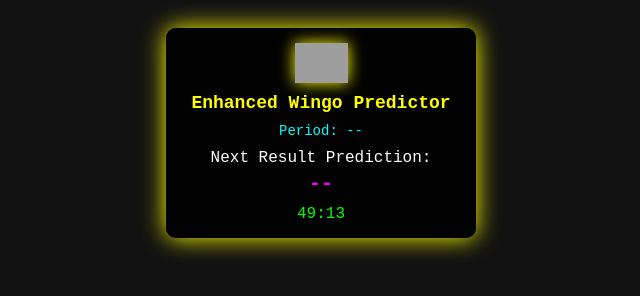
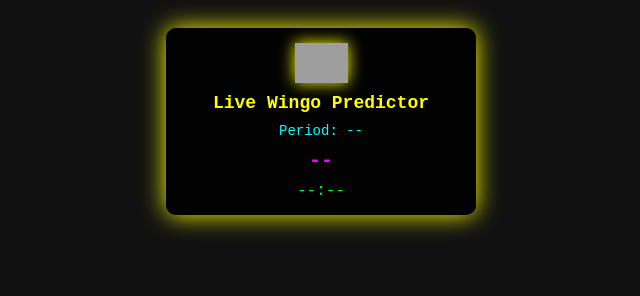
Before and after one commit to Dhruvsaini67/wingo-predictor, a plain HTML site: page index.html in a window 1280 px wide. Shown: the whole page, without its empty margins (319-959 px from the left). Drawn offline with Linux system fonts and the light colour scheme; no server answers; grey boxes are pictures that could not be loaded.

Commit message:
Update webpage

```diff
--- a/index.html
+++ b/index.html
@@ -3,7 +3,7 @@
 <head>
 <meta charset="UTF-8">
 <meta name="viewport" content="width=device-width, initial-scale=1.0">
-<title>Enhanced Live Wingo Predictor</title>
+<title>Live Wingo Predictor</title>
 <style>
 body {
   font-family: monospace;
@@ -22,40 +22,13 @@
   width: 270px;
   box-shadow: 0 0 25px #ff0;
 }
-  #overlay h3 {
-    margin: 0 0 10px 0;
-    color: #ff0;
-    font-size: 18px;
-  }
-  #overlay .period {
-    margin-bottom: 10px;
-    font-size: 14px;
-    color: #0ff;
-  }
-  #overlay .prediction {
-    font-size: 16px;
-    margin-bottom: 5px;
-  }
-  #overlay .bigsmall {
-    font-size: 20px;
-    color: #f0f;
-    font-weight: bold;
-    margin-bottom: 5px;
-  }
-  #overlay .pattern {
-    font-size: 12px;
-    color: #ff0;
-    margin-bottom: 5px;
-  }
-  #overlay .timer {
-    margin-top: 10px;
-    font-size: 16px;
-    color: #0f0;
-  }
+#overlay h3 { margin: 0 0 10px 0; color: #ff0; font-size: 18px; }
+#overlay .period { margin-bottom: 10px; font-size: 14px; color: #0ff; }
+#overlay .bigsmall { font-size: 20px; color: #f0f; font-weight: bold; margin-bottom: 5px; }
+#overlay .pattern { font-size: 12px; color: #ff0; margin-bottom: 5px; }
+#overlay .timer { margin-top: 10px; font-size: 16px; color: #0f0; }
 #logo {
-    width: 100px;
-    height: 40px;
-    margin: 0 auto 10px auto;
+  width: 100px; height: 40px; margin: 0 auto 10px auto;
   background: url('https://ossimg.in999-in.com/in999/other/h5setting_20240614134813hi2h.png') no-repeat center/contain;
   filter: drop-shadow(0 0 8px #ff0);
 }
@@ -64,83 +37,70 @@
 <body>
 <div id="overlay">
   <div id="logo"></div>
-  <h3>Enhanced Wingo Predictor</h3>
+  <h3>Live Wingo Predictor</h3>
   <div class="period" id="period">Period: --</div>
-  <div class="prediction" id="prediction">Predicting...</div>
   <div class="bigsmall" id="bigsmall">--</div>
   <div class="pattern" id="pattern">Analyzing patterns...</div>
   <div class="timer" id="timer">--:--</div>
 </div>
 
 <script>
-const API_URL = 'https://in999.games/WinGo/WinGo_1M.json?ts=';
-
-// Fetch last 20 results
-async function fetchResults() {
-    try {
-        const res = await fetch(API_URL + Date.now());
-        const data = await res.json();
-        return data.slice(-20);
-    } catch (e) {
-        console.error('Failed to fetch:', e);
-        return [];
+// Get last 20 results from page
+function getLastResults() {
+  const rows = document.querySelectorAll('.record-body .van-row');
+  const results = [];
+  rows.forEach(row => {
+    const numEl = row.querySelector('.record-body-num');
+    const bsEl = row.querySelector('span');
+    if (numEl && bsEl) {
+      results.push({ num: parseInt(numEl.textContent), bs: bsEl.textContent.trim() });
     }
+  });
+  return results.slice(-20);
 }
 
-// Predict next Big/Small using streak & pattern detection
+// Predict Big/Small based on streak
 function predictNext(results) {
-    if (!results.length) return { bigSmall: '--', period: '--', patternDesc: '' };
-
-    let streakCount = 1;
+  if (!results.length) return { bigSmall: '--', patternDesc: '' };
   let lastBS = results[results.length-1].bs;
-    let patternDesc = '';
-
-    // Detect streak
+  let streak = 1;
   for (let i = results.length-2; i >= 0; i--) {
-        if (results[i].bs === lastBS) streakCount++;
+    if (results[i].bs === lastBS) streak++;
     else break;
   }
-
-    patternDesc = `Last ${streakCount} result(s) ${lastBS}`;
-    let predictedBS;
-
-    // Predict opposite if streak > 3, else continue streak
-    if (streakCount >= 3) {
-        predictedBS = lastBS === 'Big' ? 'Small' : 'Big';
-        patternDesc += ` → Streak break likely`;
-    } else {
-        predictedBS = lastBS;
-        patternDesc += ` → Streak may continue`;
+  let predicted = streak >= 3 ? (lastBS === 'Big' ? 'Small' : 'Big') : lastBS;
+  let patternDesc = `Last ${streak} result(s) ${lastBS}` + (streak >=3 ? ' → Streak break likely' : ' → Streak may continue');
+  return { bigSmall: predicted, patternDesc };
 }
 
-    const latestPeriod = results[results.length-1].period;
-    return { bigSmall: predictedBS, period: latestPeriod, patternDesc };
+// Update period
+function updatePeriod() {
+  const periodEl = document.querySelector('.TimeLeft__C-id');
+  return periodEl ? periodEl.textContent.trim() : '--';
 }
 
-// Timer
+// Update timer
 function updateTimer() {
-    const now = new Date();
-    const minutes = String(now.getMinutes()).padStart(2,'0');
-    const seconds = String(now.getSeconds()).padStart(2,'0');
-    document.getElementById('timer').textContent = `${minutes}:${seconds}`;
+  const timerEls = document.querySelectorAll('.TimeLeft__C-time div');
+  if (!timerEls.length) return '--:--';
+  const minutes = timerEls[0]?.textContent + timerEls[1]?.textContent;
+  const seconds = timerEls[3]?.textContent + timerEls[4]?.textContent;
+  return `${minutes}:${seconds}`;
 }
 
 // Update overlay
-async function updateOverlay() {
-    const results = await fetchResults();
+function updateOverlay() {
+  const results = getLastResults();
   const prediction = predictNext(results);
-
-    document.getElementById('period').textContent = 'Period: ' + prediction.period;
+  document.getElementById('period').textContent = 'Period: ' + updatePeriod();
   document.getElementById('bigsmall').textContent = prediction.bigSmall;
-    document.getElementById('prediction').textContent = 'Next Result Prediction:';
   document.getElementById('pattern').textContent = prediction.patternDesc;
+  document.getElementById('timer').textContent = updateTimer();
 }
 
-// Auto-update every 3 seconds
-setInterval(updateOverlay, 3000);
-setInterval(updateTimer, 1000);
+// Auto-update every second
+setInterval(updateOverlay, 1000);
 updateOverlay();
-updateTimer();
 </script>
 </body>
 </html>
```
Lines whose indentation alone changed are shown as unchanged.
